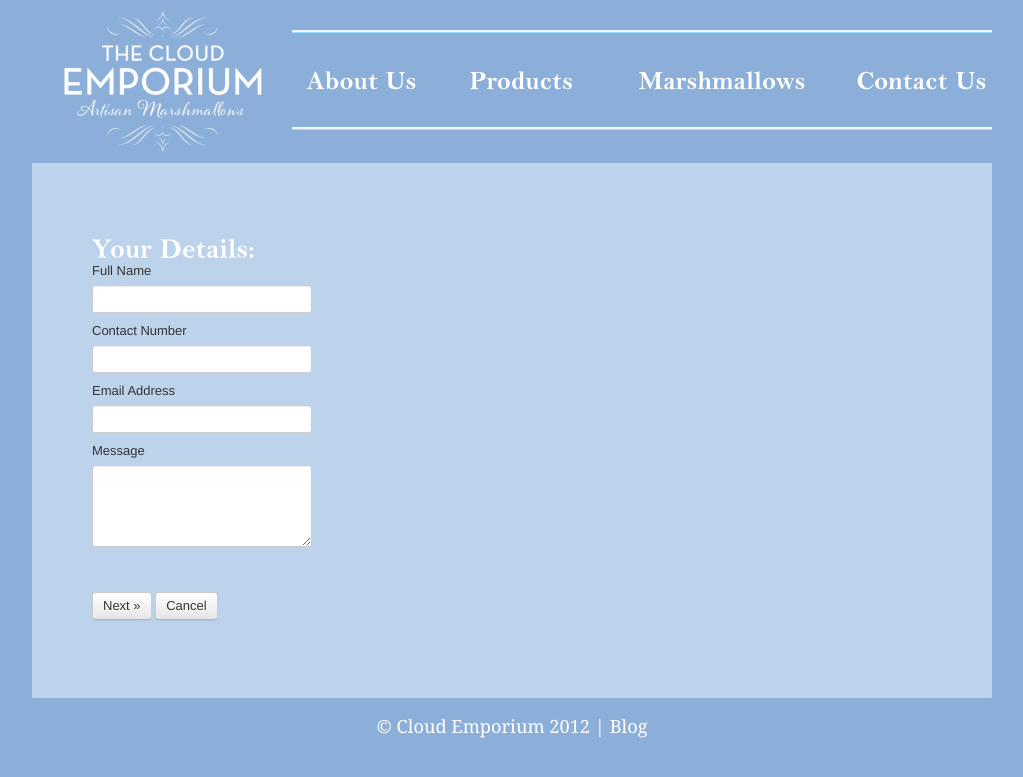
After one commit to jgumbley/thecloudemporium-co-uk, a Flask app: template templates/contact_form.html in a window 1280 px wide. The commit adds this page. Shown: the top 777 px of the page, without its empty margins (118-1141 px from the left). Run offline with Flask 2, Linux system fonts and the light colour scheme; the template is opened without the code that fills it, so the values that code supplies are empty, except form fields; form fields are guessed from the names that the template uses; some libraries are stand-ins or nearby versions.

Commit message:
add contact form

```diff
--- a/app.py
+++ b/app.py
@@ -1,10 +1,13 @@
+from flaskext.wtf.html5 import EmailField
 import os
 from flask import Flask, session
 from flask import render_template
 from flask.globals import request
 from flaskext.sqlalchemy import SQLAlchemy
 from logbook import debug
+from werkzeug.exceptions import abort
 from werkzeug.utils import redirect, secure_filename
+from wtforms.fields.simple import TextAreaField
 from orm import orm, ContentItem, Postcard, Image
 
 app = Flask(__name__)
@@ -40,6 +43,28 @@ def products():
 def marshmallows():
     return render_template('marshmallows.html')
 
+from flaskext.wtf import Form, TextField, Required
+
+class Enquiry(Form):
+    cust_name = TextField("customer-name", validators=[Required()])
+    phone_num = TextField("phone-name")
+    email = EmailField("email", validators=[Required()])
+    message = TextAreaField("message")
+
+@app.route('/contact.form', methods=["GET", "POST"])
+def contact_form():
+    enquiry = Enquiry()
+    if enquiry.validate_on_submit():
+        send_email(
+            enquiry.cust_name.data,
+            enquiry.email.data,
+            enquiry.phone_num.data,
+            enquiry.message.data
+        )
+        return render_template("thanks.html")
+    return render_template('contact_form.html', form=enquiry )
+
+# blog stuff
 ext_allowed = tuple('jpg jpe jpeg png gif svg bmp'.split())
 
 def allowed(filename):
--- a/requirements.txt
+++ b/requirements.txt
@@ -6,3 +6,5 @@ sqlalchemy
 sqlalchemy-migrate
 #psycopg2
 logbook
+Flask-WTF
+WTForms
--- a/static/css/marshmallows2.css
+++ b/static/css/marshmallows2.css
@@ -32,12 +32,17 @@ h4 {
     font-family: serif;
     font-size: 2.1em;
 }
-p {
+ul,p {
     padding-top: 10px;
     font-family: Georgia;
     font-size: 1.5em;
     line-height: 110%;
-    color: black;
+    color: #333;
+}
+
+li {
+    list-style-position:inside;
+    margin:1em 0;
 }
 
 .hero-unit {
--- /dev/null
+++ b/templates/contact_form.html
@@ -0,0 +1,61 @@
+{% extends "layout.html" %}
+
+{% block body %}
+{% block content %}
+<div class="row">
+    {% macro with_errors(field) %}
+    <div class="form_field">
+        {% if field.errors %}
+        {% set css_class = 'has_error ' + kwargs.pop('class', '') %}
+        {{ field(class=css_class, **kwargs) }}
+        <ul class="errors">{% for error in field.errors %}<li>{{ error|e }}</li>{% endfor %}</ul>
+        {% else %}
+        {{ field(**kwargs) }}
+        {% endif %}
+    </div>
+    {% endmacro %}
+    <div class="span12">
+        <h3>Your Details:</h3>
+        <form method="post">
+            <fieldset>
+                <div class="clearfix">
+                    {{ form.hidden_tag() }}
+                    <label>Full Name</label>
+                    <div class="input">
+                        {{ with_errors( form.cust_name ) }}
+                    </div>
+                </div>
+                <div class="clearfix">
+                    <label>Contact Number</label>
+                    <div class="input">
+                        {{ form.phone_num }}
+                    </div>
+                </div>
+                <div class="clearfix">
+                    <label>Email Address</label>
+                    <div class="input">
+                        {{ with_errors(form.email) }}
+                    </div>
+                </div>
+                {%  if product is not defined %}
+                <div class="clearfix">
+                    <label>Message</label>
+                    <div class="input">
+                        {{ form.message(rows="4", class="xxlarge") |safe }}
+                    </div>
+                </div>
+                {%  endif %}
+                <br/>
+                <br/>
+                <div class="actions">
+                    <input type="submit" action="." class="btn primary" value="Next &raquo;">&nbsp;<button type="reset" class="btn">Cancel</button>
+                </div>
+
+            </fieldset>
+        </form>
+
+    </div>
+</div>
+
+{% endblock content %}
+{% endblock %}
--- a/templates/layout.html
+++ b/templates/layout.html
@@ -15,7 +15,7 @@
     <script type="text/javascript"  src="/static/js/Bell_MT_700.font.js"></script>
 
     <script type="text/javascript">
-        Cufon.replace('h2,h3');
+        Cufon.replace('h2,h3,h4');
     </script>
 
     <!--[if lt IE 9]>
@@ -58,7 +58,13 @@
 
 
   <div class="container">
+      <div class="row">
+          <div class="content">
+              <div class="hero-unit stevo-unit">
       {% block body %} {% endblock %}
+              </div>
+          </div>
+      </div>
   </div> <!-- /container -->
 
 
@@ -66,7 +72,7 @@
     <br>
     <div class="row center bottom-menu">
         &copy; Cloud Emporium 2012 |
-        <a href="">Blog</a>
+        <a href="/blog/">Blog</a>
     </div>
 </div>
 
```
Also changed, not shown: templates/index.html (+0 -7 lines), templates/marshmallows.html (+9 -11 lines), templates/products.html (+7 -11 lines).
